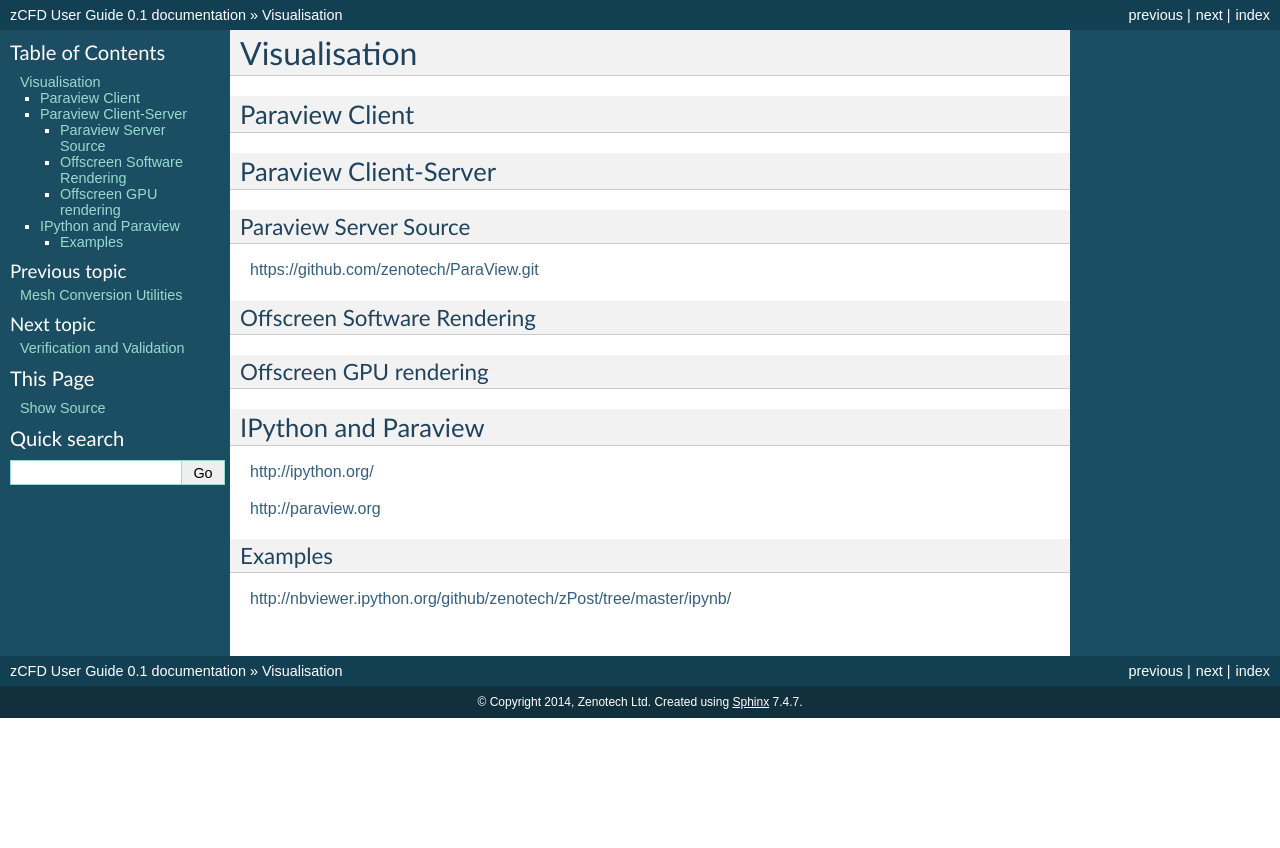
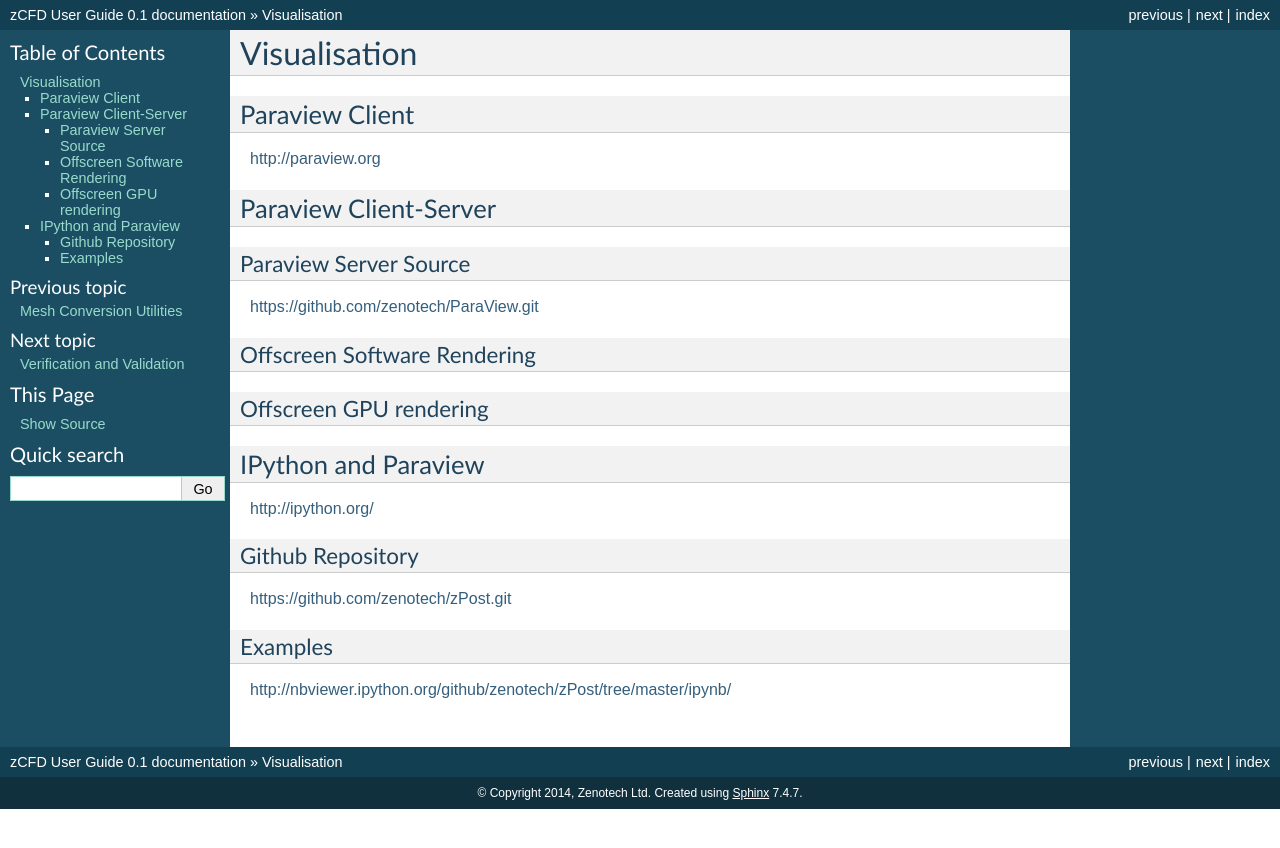
Before and after one commit to zCFD/zCFDguide, a Sphinx documentation site: the page built from docs/source/visualisation.rst, in a window 1280 px wide. Shown: the top 848 px of the page. Built offline with Sphinx 7.4.7, drawn with Linux system fonts in a browser that asks for light colours; formulas are drawn with MathJax 3.

Commit message:
Correct Re

```diff
--- a/docs/source/cylinder.rst
+++ b/docs/source/cylinder.rst
@@ -5,7 +5,7 @@ The periodic shedding over a cylinder at :math:`Re=100` can be used to verify th
 Conditions
 ^^^^^^^^^^
 
-:math:`Re=100`
+:math:`Re=150`
 
 :math:`Mach=0.1`
 
--- a/docs/source/meshutil.rst
+++ b/docs/source/meshutil.rst
@@ -17,3 +17,6 @@ Star CCM+ Mesh
 
 CGNS
 ----
+
+UGRID
+-----
--- /dev/null
+++ b/docs/source/naca012.rst
@@ -0,0 +1,3 @@
+
+Description
+^^^^^^^^^^^
--- a/docs/source/visualisation.rst
+++ b/docs/source/visualisation.rst
@@ -4,8 +4,13 @@ Visualisation
 Paraview Client
 ---------------
 
+http://paraview.org
+
+
 Paraview Client-Server
 ----------------------
+
+
 
 Paraview Server Source
 ^^^^^^^^^^^^^^^^^^^^^^
@@ -23,7 +28,10 @@ IPython and Paraview
 
 http://ipython.org/
 
-http://paraview.org
+Github Repository
+^^^^^^^^^^^^^^^^^
+https://github.com/zenotech/zPost.git
+
 
 Examples
 ^^^^^^^^
```
Also changed, not shown: 1 other file.
